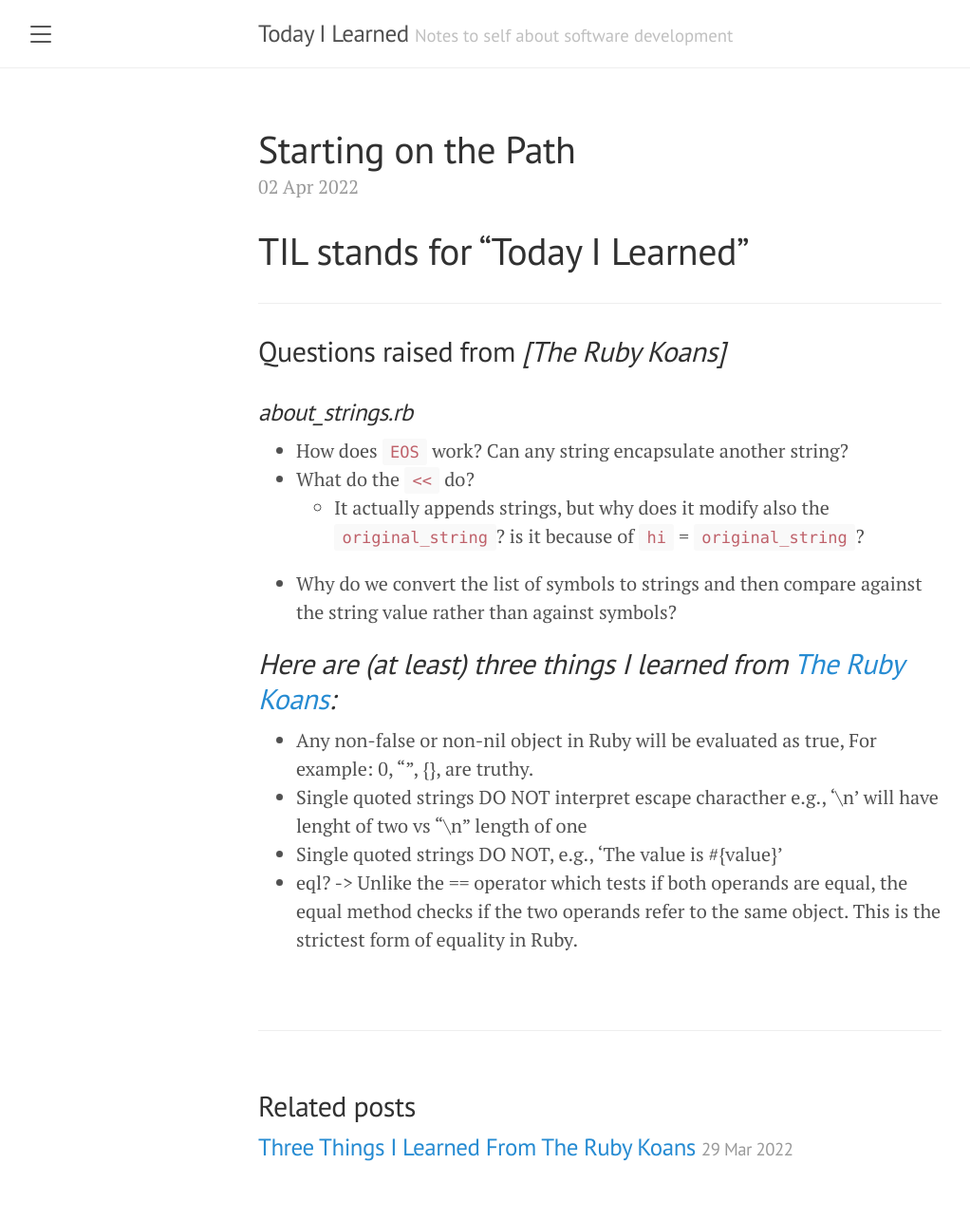
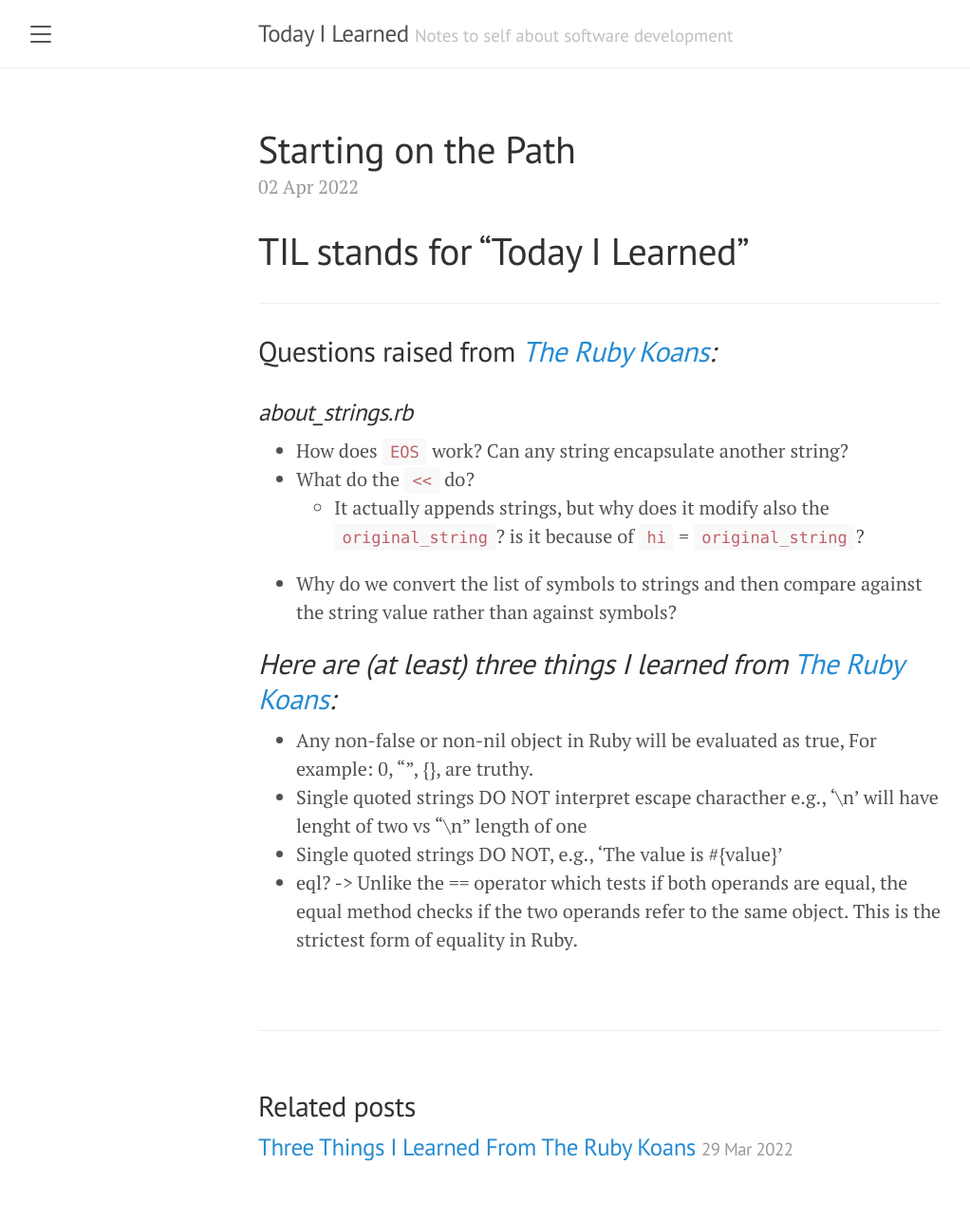
Before and after one commit to KevinDelaFuente/til, a Jekyll site: the page built from _posts/2022-04-02-PathToEnlightenment.md, in a window 1280 px wide. Shown: the whole page at 95% size, without its empty margins (8-1030 px from the left). Built offline with Jekyll 4.4.1, drawn with Linux system fonts in a browser that asks for light colours; part of the change alters nothing that is shown.

```diff
--- a/_posts/2022-04-02-PathToEnlightenment.md
+++ b/_posts/2022-04-02-PathToEnlightenment.md
@@ -4,7 +4,7 @@ title:  "Starting on the Path"
 ---
 # TIL stands for "Today I Learned"
 ---
-## Questions raised from _[The Ruby Koans]_
+## Questions raised from _[The Ruby Koans](http://rubykoans.com/):_
 
 ### _about_strings.rb_
 - How does `EOS` work? Can any string encapsulate another string?
```
